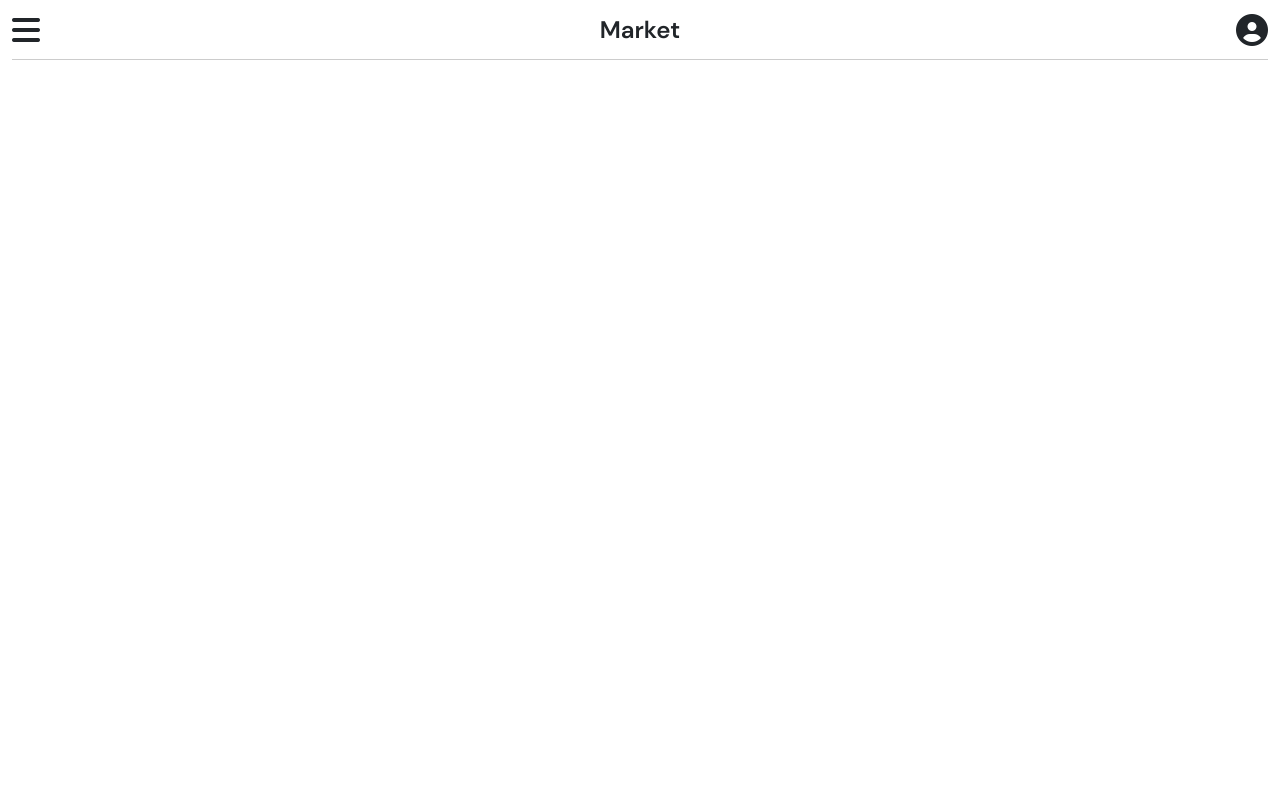
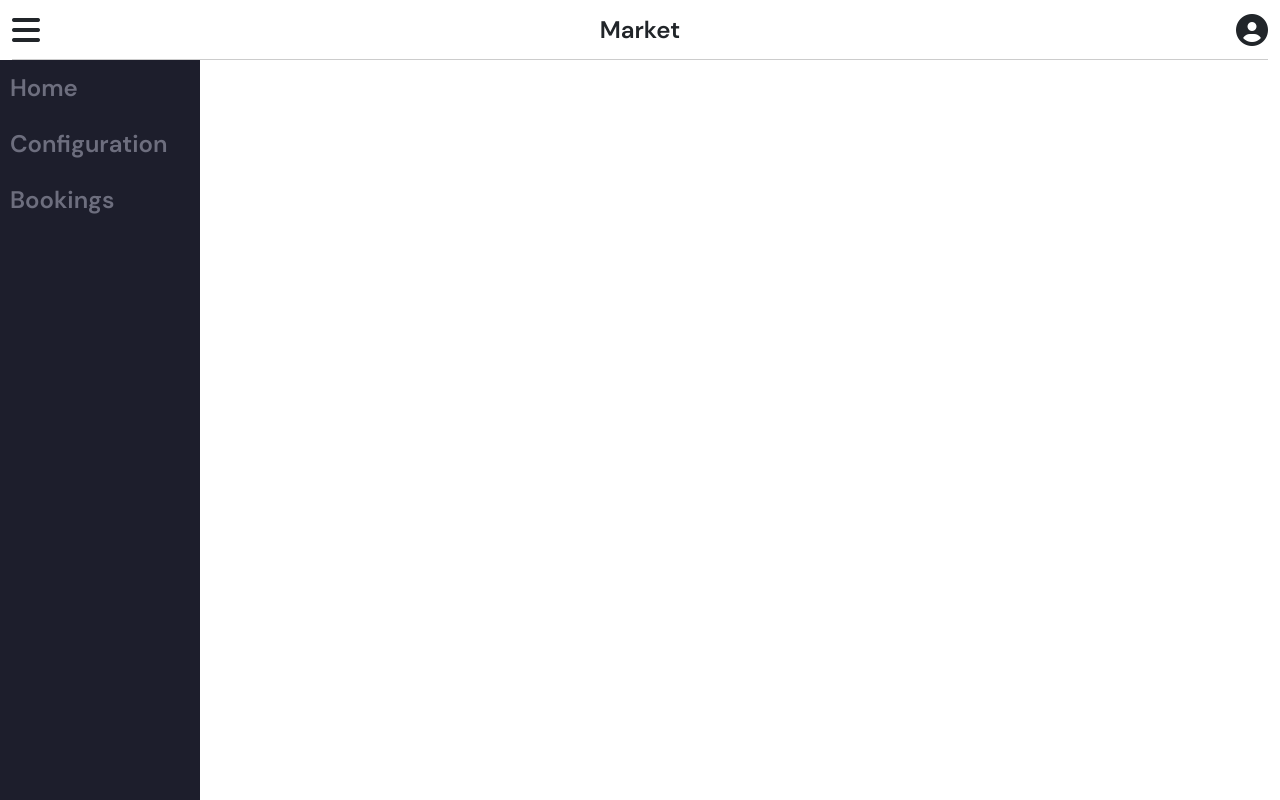
Before and after one commit to AndresOrozcoDev/angular-16-dashboard, an Angular app: page / in a window 1280 px wide. Built offline with nearby package versions, Linux system fonts and the light colour scheme.

Commit message:
create sidebar menu

```diff
--- a/src/app/app.component.html
+++ b/src/app/app.component.html
@@ -1,7 +1,7 @@
-
 <div class="container-fluid">
-    <app-header></app-header>
+    <app-header (toggleSidebar)="sidebarExpanded = !sidebarExpanded"></app-header>
     <router-outlet></router-outlet>
     <app-loading></app-loading>
-    <!-- <app-notify></app-notify> -->
+    <app-notify></app-notify>
+    <app-sidebar [isExpanded]="sidebarExpanded" (toggleSidebar)="sidebarExpanded = !sidebarExpanded"></app-sidebar>
 </div>
--- a/src/app/app.component.ts
+++ b/src/app/app.component.ts
@@ -6,5 +6,7 @@ import { Component } from '@angular/core';
   styleUrls: ['./app.component.scss']
 })
 export class AppComponent {
-  title = 'angular-17-dashboard';
+
+  sidebarExpanded = true;
+
 }
--- a/src/app/app.module.ts
+++ b/src/app/app.module.ts
@@ -6,6 +6,7 @@ import { AppComponent } from './app.component';
 import { SharedModule } from './shared/shared.module';
 import { HTTP_INTERCEPTORS } from '@angular/common/http';
 import { LoadingInterceptor } from './shared/interceptors/loading.interceptor';
+import { RouterModule } from '@angular/router';
 
 @NgModule({
   declarations: [
@@ -14,7 +15,7 @@ import { LoadingInterceptor } from './shared/interceptors/loading.interceptor';
   imports: [
     BrowserModule,
     AppRoutingModule,
-    SharedModule,
+    SharedModule
   ],
   providers: [
     {
--- a/src/app/shared/components/header/header.component.html
+++ b/src/app/shared/components/header/header.component.html
@@ -1,6 +1,6 @@
 <div class="header row">
     <div class="col-4 d-flex justify-content-start align-items-center">
-        <i class="icon fa-solid fa-bars fa-2x" aria-hidden="true" title="Menu"></i>
+        <i class="icon fa-solid fa-bars fa-2x" aria-hidden="true" title="Menu" (click)="handleSidebarToggle()"></i>
     </div>
     <div class="col-4 d-flex justify-content-center align-items-center">
         <span class="title">Market</span>
--- a/src/app/shared/components/header/header.component.ts
+++ b/src/app/shared/components/header/header.component.ts
@@ -1,4 +1,4 @@
-import { Component } from '@angular/core';
+import { Component, EventEmitter, Output } from '@angular/core';
 
 @Component({
   selector: 'app-header',
@@ -7,4 +7,9 @@ import { Component } from '@angular/core';
 })
 export class HeaderComponent {
 
+  isExpanded: boolean = false
+  @Output() toggleSidebar: EventEmitter<boolean> = new EventEmitter<boolean>();
+
+  handleSidebarToggle = () => this.toggleSidebar.emit(!this.isExpanded);
+
 }
--- /dev/null
+++ b/src/app/shared/components/sidebar/sidebar.component.html
@@ -0,0 +1,20 @@
+<div class="sidebar" [ngClass]="{ 'expanded': isExpanded }">
+    <div class="content">
+        <div class="link">
+            <div class="content" [routerLink]="['/mod1']" [routerLinkActive]="'active'">
+                <div class="title">Home</div>
+            </div>
+        </div>
+        <div class="link">
+            <div class="content" [routerLink]="['/mod2']" [routerLinkActive]="'active'">
+                <div class="title">Configuration</div>
+            </div>
+        </div>
+        <div class="link">
+            <div class="content" [routerLink]="['/mod3']" [routerLinkActive]="'active'">
+                <div class="title">Bookings</div>
+            </div>
+        </div>
+        <div class="footer"></div>
+    </div>
+</div>
--- /dev/null
+++ b/src/app/shared/components/sidebar/sidebar.component.scss
@@ -0,0 +1,49 @@
+  .sidebar {
+    position: fixed;
+    left: 0;
+    top: 60px;
+    height: 100vh;
+    transition: 0.3s;
+    width: 0px;
+    background: #1d1e2c;
+    color: #6d6e7e;
+
+    &.expanded {
+      width: 200px;
+    }
+
+
+    .content {
+      .link {
+        .content {
+          display: flex;
+          align-items: center;
+          justify-content: center;
+          padding: 10px;
+          cursor: pointer;
+          transition: 0.3s;
+
+          &:hover {
+            background: #0f1017;
+
+            .title {
+              color: white;
+            }
+          }
+
+          &.active {
+            .title {
+              color: white;
+            }
+          }
+
+          .title {
+            flex: 1;
+            color: #6d6e7e;
+            transition: 0.3s;
+            overflow: hidden;
+          }
+        }
+      }
+    }
+  }
--- /dev/null
+++ b/src/app/shared/components/sidebar/sidebar.component.ts
@@ -0,0 +1,15 @@
+import { Component, EventEmitter, Input, Output } from '@angular/core';
+
+@Component({
+  selector: 'app-sidebar',
+  templateUrl: './sidebar.component.html',
+  styleUrls: ['./sidebar.component.scss']
+})
+export class SidebarComponent {
+
+  @Input() isExpanded: boolean = false;
+  @Output() toggleSidebar: EventEmitter<boolean> = new EventEmitter<boolean>();
+
+  handleSidebarToggle = () => this.toggleSidebar.emit(!this.isExpanded);
+
+}
```
Also changed, not shown: src/app/shared/shared.module.ts (+8 -3 lines), 2 other files (tests, documents, lock files or other folders).
